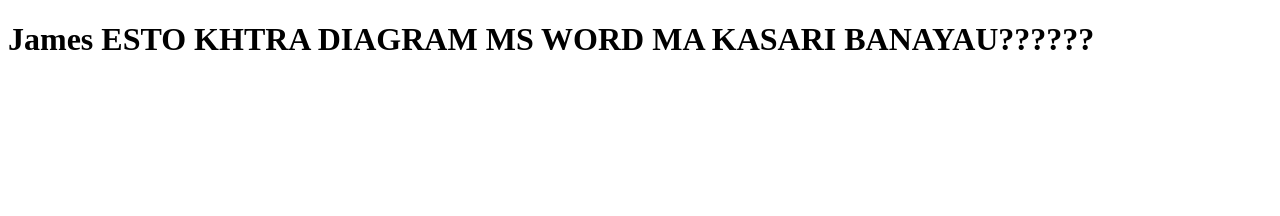
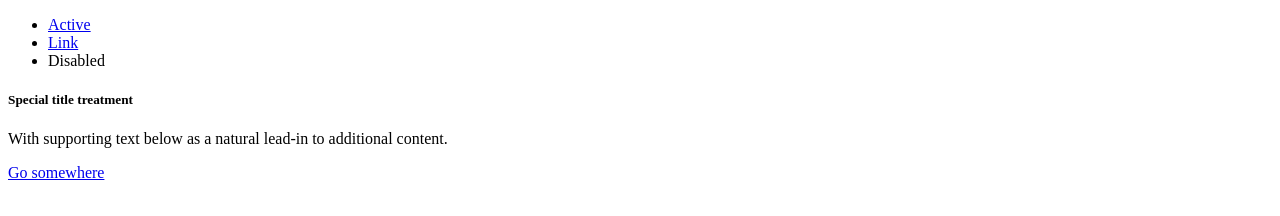
Before and after one commit to przwal/przwal.github.io, a plain HTML site: page index.html in a window 1280 px wide. Drawn offline with Linux system fonts and the light colour scheme.

Commit message:
added navigation

```diff
--- a/index.html
+++ b/index.html
@@ -1,9 +1,28 @@
 <!DOCTYPE html>
 <html lang="en">
     <head>
-        <title>JAMES(MS WORD) ERD</title>
+        <title>Portfolio</title>
     </head>
     <body>
-        <h1>James ESTO KHTRA DIAGRAM MS WORD MA KASARI BANAYAU??????</h1>
+        <div class="card text-center">
+            <div class="card-header">
+              <ul class="nav nav-pills card-header-pills">
+                <li class="nav-item">
+                  <a class="nav-link active" href="#">Active</a>
+                </li>
+                <li class="nav-item">
+                  <a class="nav-link" href="#">Link</a>
+                </li>
+                <li class="nav-item">
+                  <a class="nav-link disabled">Disabled</a>
+                </li>
+              </ul>
+            </div>
+            <div class="card-body">
+              <h5 class="card-title">Special title treatment</h5>
+              <p class="card-text">With supporting text below as a natural lead-in to additional content.</p>
+              <a href="#" class="btn btn-primary">Go somewhere</a>
+            </div>
+          </div>
     </body>
 </html>
```
